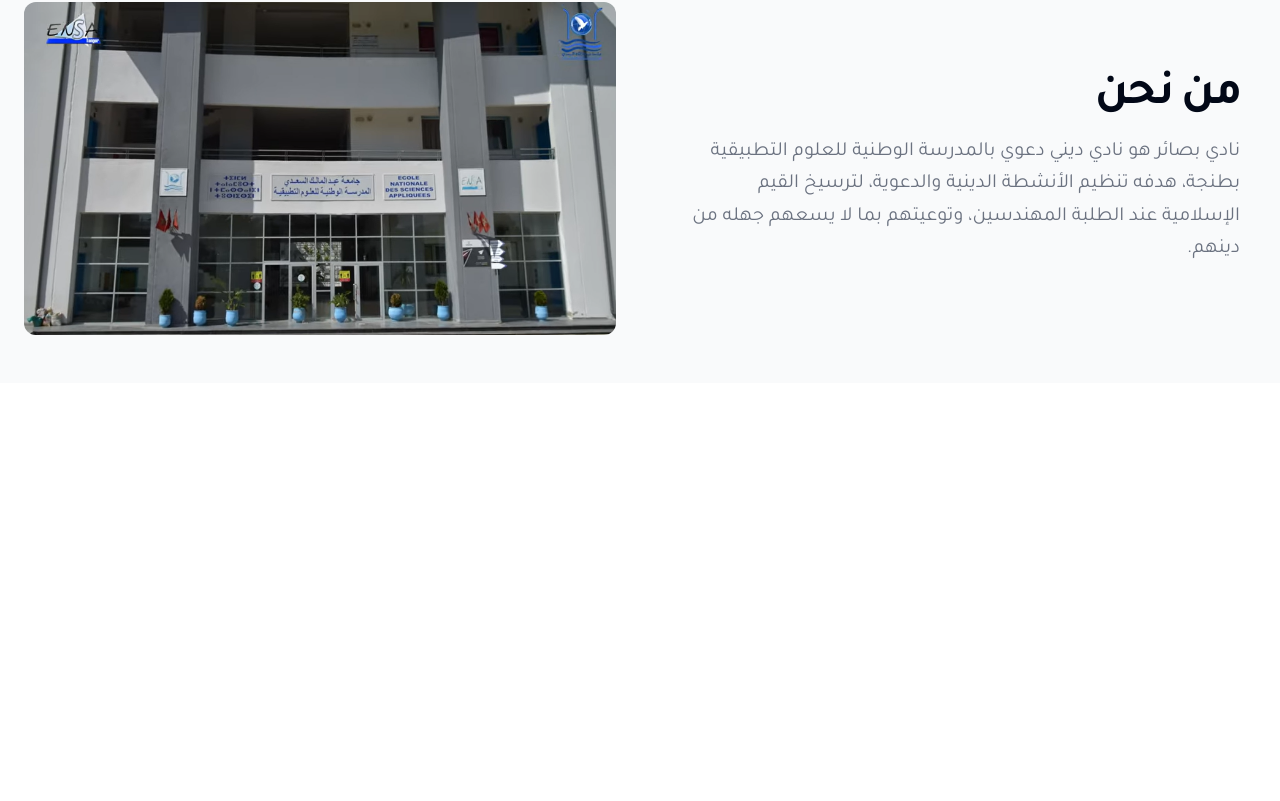
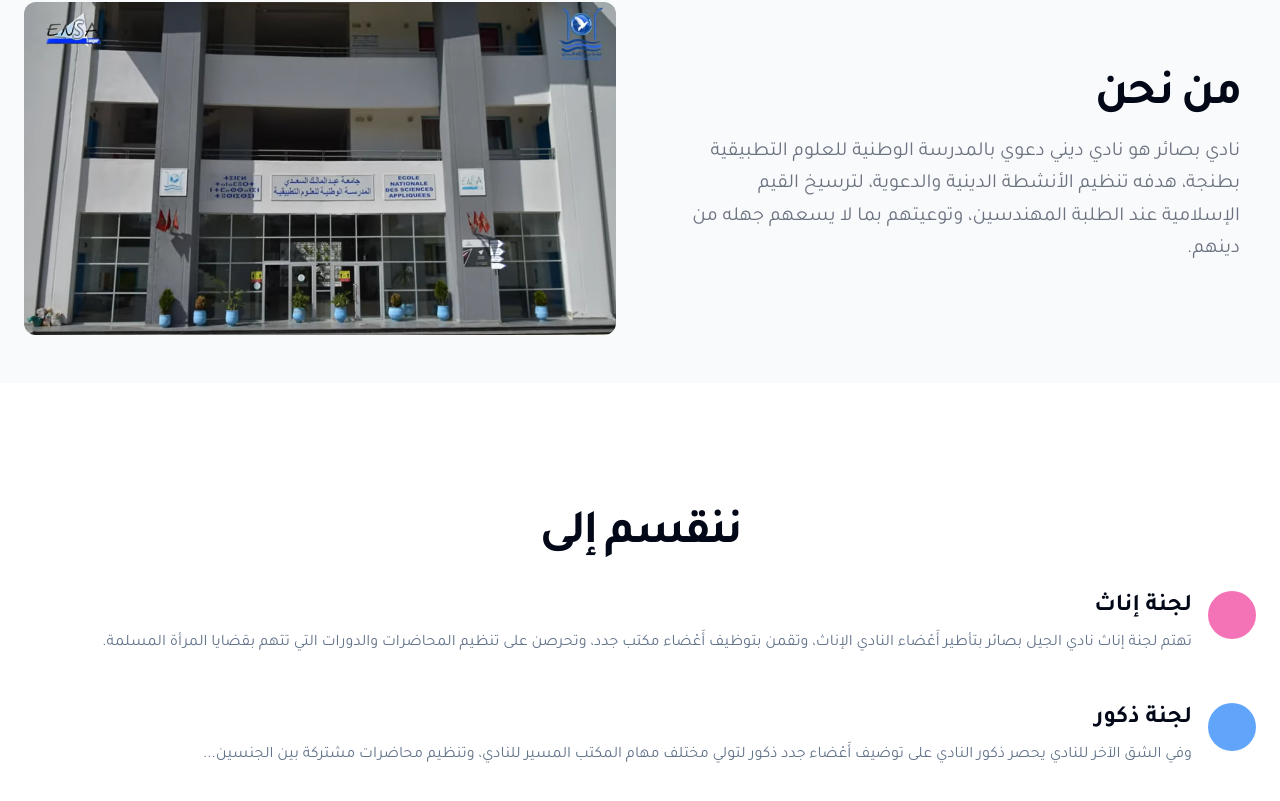
Before and after one commit to aminebajji/basair, a Next.js app: page / in a window 1280 px wide. Shown: the part 722-1523 px from the top of the page. Before the commit the page ends 1105 px from the top, so only its background shows below. Built offline with nearby package versions, Linux system fonts and the light colour scheme; what tailwindcss-rtl would draw is missing.

Commit message:
add teams

```diff
--- a/src/app/page.tsx
+++ b/src/app/page.tsx
@@ -1,4 +1,5 @@
 import AboutUs from "@/components/about-us";
+import Teams from "@/components/teams";
 import Hero from "@/components/hero";
 import { SiteHeader } from "@/components/layout/site-header";
 import Image from "next/image";
@@ -9,6 +10,7 @@ export default function Home() {
     <>
       <Hero />
       <AboutUs />
+      <Teams />
     </>
   );
 }
--- /dev/null
+++ b/src/components/teams.tsx
@@ -0,0 +1,39 @@
+import Image from "next/image";
+
+export default function Teams() {
+  return (
+    <section className="w-full py-12 md:py-24 lg:py-32">
+      <div className="container px-4 md:px-6">
+        <div className="flex flex-col items-center justify-center space-y-4 text-center">
+          <h2 className="text-3xl font-bold tracking-tighter sm:text-5xl">
+            ننقسم إلى
+          </h2>
+        </div>
+        <div className="mt-8 space-y-8 space-x-reverse md:space-y-12">
+          <div className="flex flex-col md:flex-row items-start space-y-4 md:space-y-0 md:space-x-4 md:space-x-reverse">
+            <div className="flex items-center justify-center w-12 h-12 rounded-full bg-pink-400"></div>
+            <div className="flex-1">
+              <h3 className="text-2xl font-bold mb-2">لجنة إناث</h3>
+              <p className="text-muted-foreground">
+                تهتم لجنة إناث نادي الجيل بصائر بتأطير أَعْضاء النادي الإناث،
+                وتقمن بتوظيف أَعْضاء مكتب جدد، وتحرصن على تنظيم المحاضرات
+                والدورات التي تتهم بقضايا المرأة المسلمة.
+              </p>
+            </div>
+          </div>
+          <div className="flex flex-col md:flex-row items-start space-y-4 md:space-y-0 md:space-x-4 md:space-x-reverse">
+            <div className="flex items-center justify-center w-12 h-12 rounded-full bg-blue-400"></div>
+            <div className="flex-1">
+              <h3 className="text-2xl font-bold mb-2">لجنة ذكور</h3>
+              <p className="text-muted-foreground">
+                وفي الشق الآخر للنادي يحصر ذكور النادي على توضيف أَعْضاء جدد
+                ذكور لتولي مختلف مهام المكتب المسير للنادي، وتنظيم محاضرات
+                مشتركة بين الجنسين...
+              </p>
+            </div>
+          </div>
+        </div>
+      </div>
+    </section>
+  );
+}
```
Also changed, not shown: public/boy.png (added).
